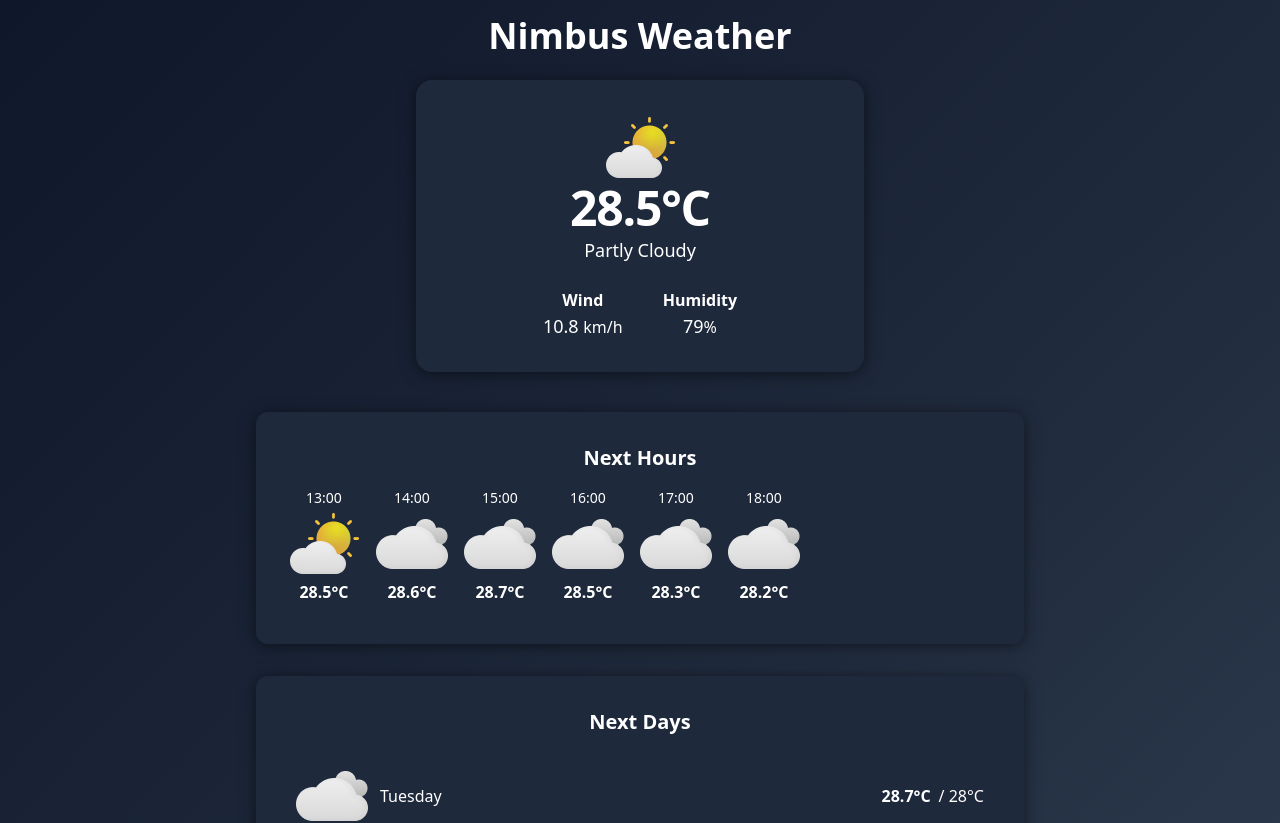
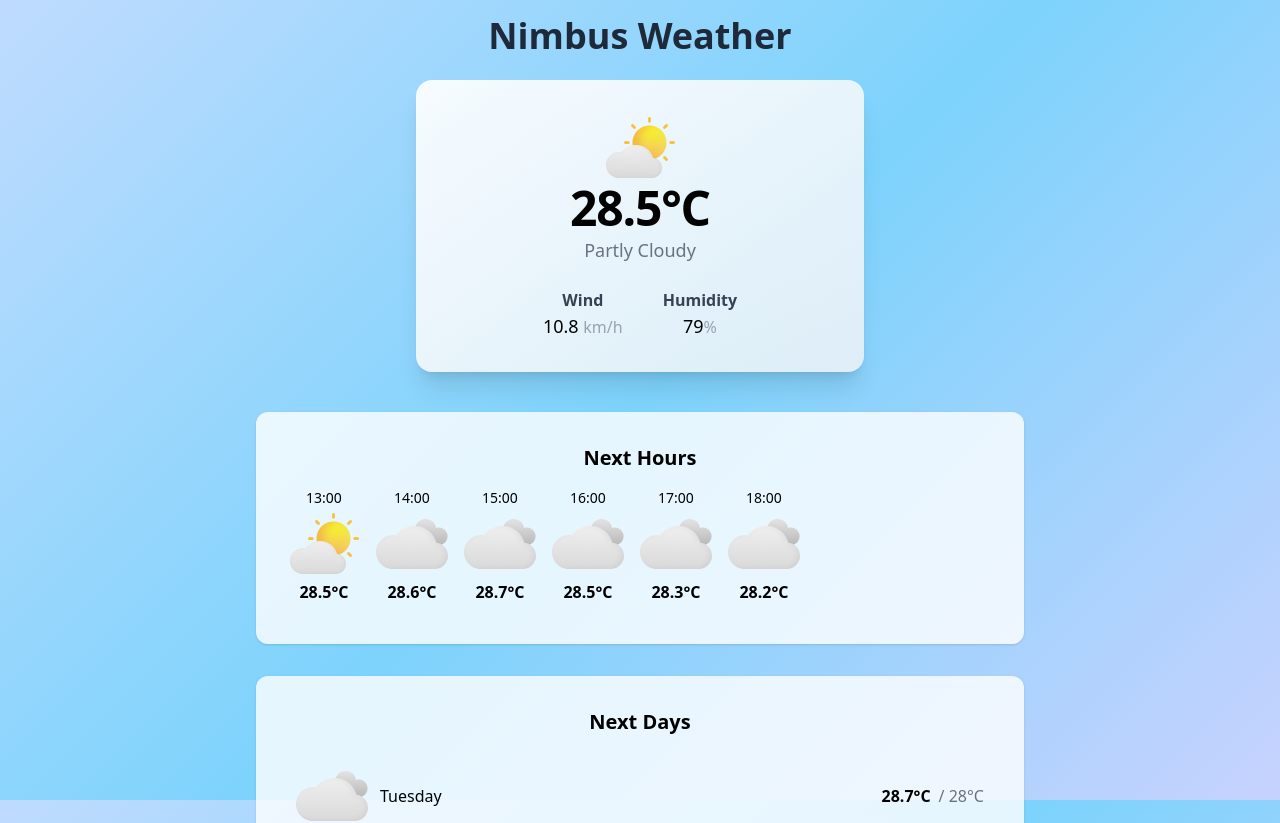
Before and after one commit to RunaLea/weatherWidget, a Vue app in the folder Nimbus/: page / in a window 1280 px wide. Shown: the top 823 px of the page. Built offline with nearby package versions, Linux system fonts and the light colour scheme.

Commit message:
isDay / useIsDay is now automatic

```diff
--- a/Nimbus/src/App.vue
+++ b/Nimbus/src/App.vue
@@ -13,9 +13,12 @@ import ComingHours from './components/ComingHours.vue';
 import ComingDays from './components/ComingDays.vue';
 import { useIsDay } from './composables/AppData'
 import { watchEffect } from 'vue'
-const isDay = useIsDay();
+import { useCurrentWeather } from './composables/CurrentData';
+
+const currentWeather = useCurrentWeather();
+const isDay = useIsDay(currentWeather.time);
 
 watchEffect(() => {
-  document.body.classList.toggle('night-bg', !isDay.value);
+  document.body.classList.toggle('night-bg', !isDay);
 });
 </script>
--- a/Nimbus/src/composables/AppData.ts
+++ b/Nimbus/src/composables/AppData.ts
@@ -1,9 +1,15 @@
-import { ref } from "vue";
 import { useFormatHour } from "./HoursData";
+import { useCurrentWeather } from "./CurrentData";
 
-const isDay = ref(false);
+const currentWeather = useCurrentWeather()
 
-export function useIsDay() { return isDay }
+export function useIsDay(hour: string) {
+  const hourValue = useFormatHour(hour);
+  const hourNum = Number(hourValue[0] + hourValue[1])
+
+  if (hourNum >= 21 || hourNum < 6) { return false }
+  if (hourNum < 21 && hourNum >= 6) { return true }
+}
 
 export function useWeatherIcon(code: number, hour: string | null) {
   const dayUrl = `/src/assets/tomorrow-icons/${code}0.png`
@@ -12,15 +18,12 @@ export function useWeatherIcon(code: number, hour: string | null) {
   if (!isImage(nightUrl)) { return dayUrl }
 
   if (hour) {
-    const hourValue = useFormatHour(hour);
-    const hourNum = Number(hourValue[0] + hourValue[1])
-
-    if (hourNum >= 18 || hourNum < 6) { return nightUrl }
-    if (hourNum < 18 && hourNum >= 6) { return dayUrl }
+    if (!useIsDay(hour)) { return nightUrl }
+    if (useIsDay(hour)) { return dayUrl }
   }
 
-  if (isDay.value) { return dayUrl }
-  if (!isDay.value) { return nightUrl }
+  if (useIsDay(currentWeather.time)) { return dayUrl }
+  if (!useIsDay(currentWeather.time)) { return nightUrl }
 }
 
 export function isImage(url: string) {
```
